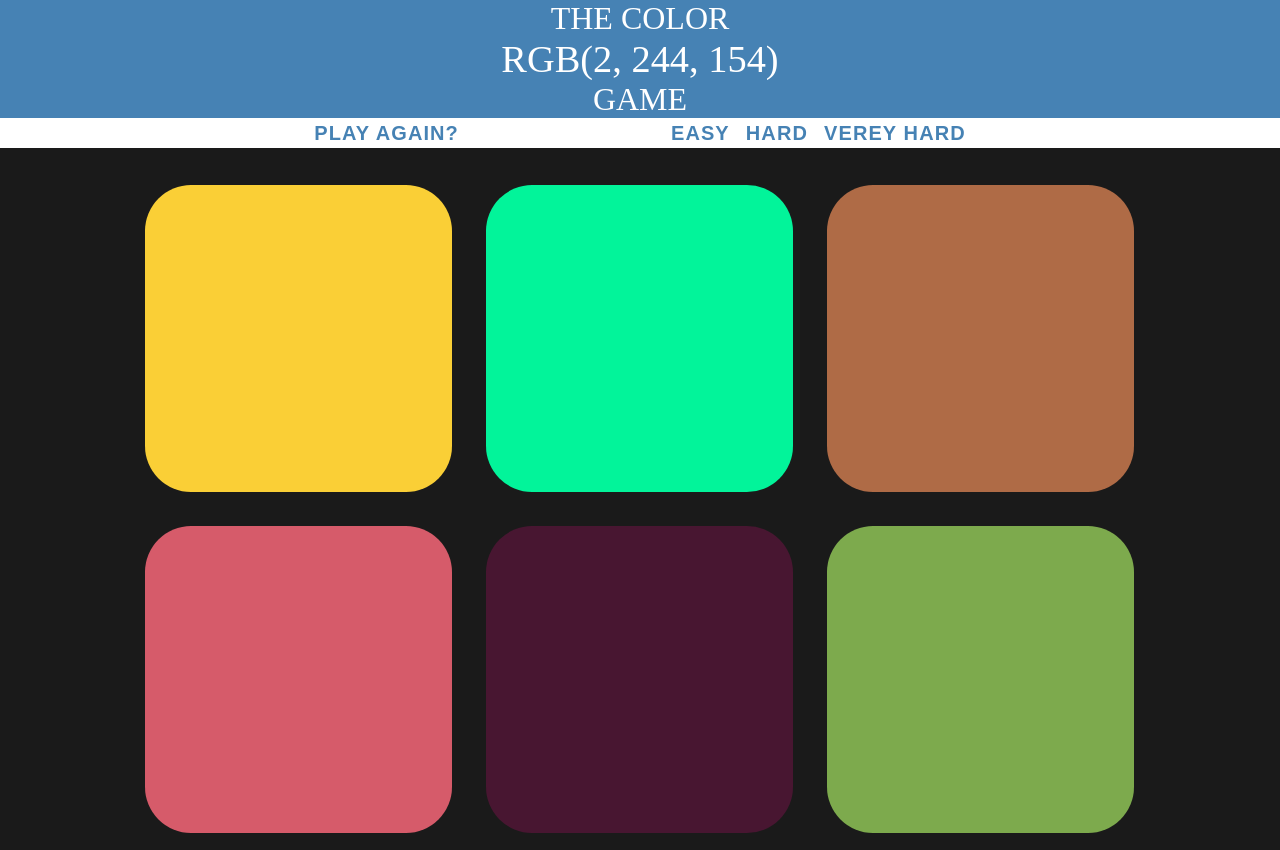
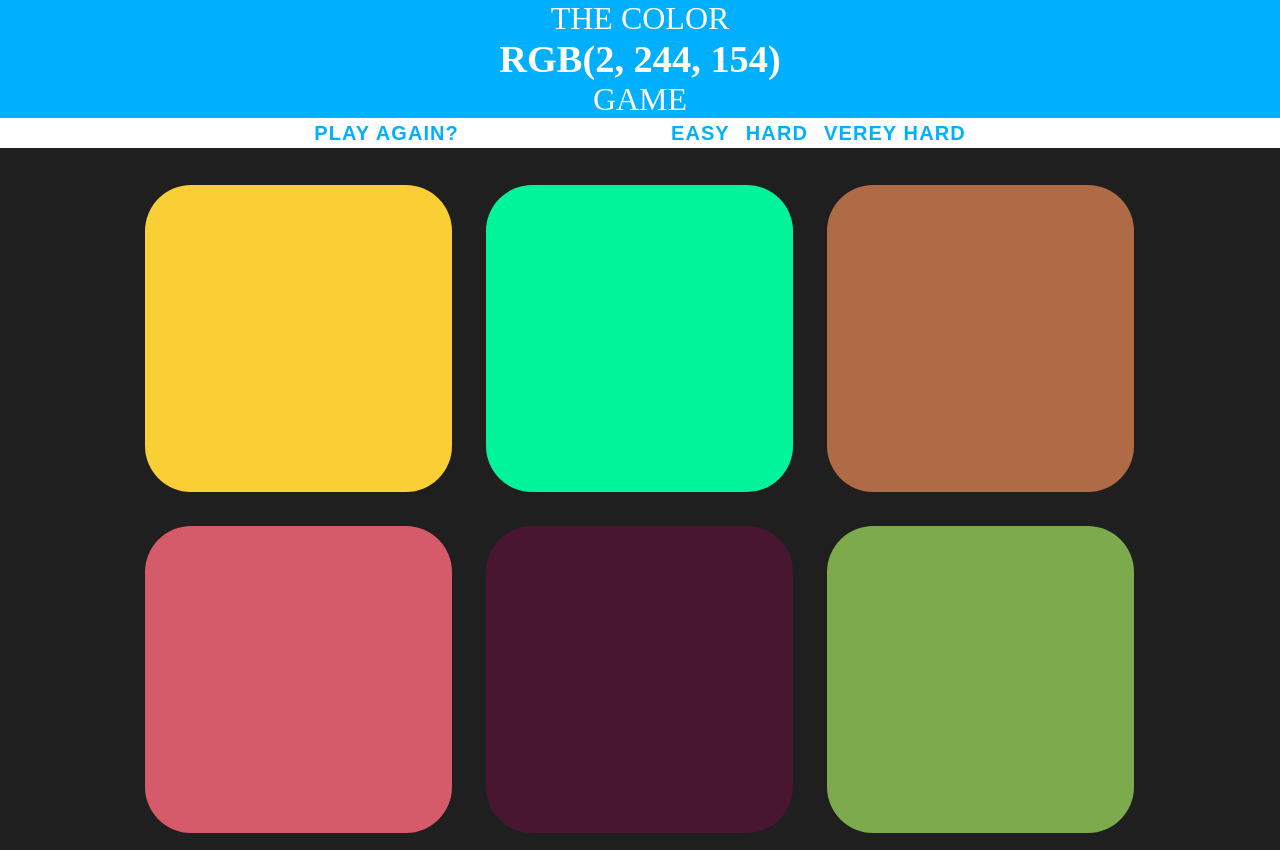
Before and after one commit to losefor/RGB-color-game, a plain HTML site: page colorGame.html in a window 1280 px wide. Drawn offline with Linux system fonts and the light colour scheme.

Commit message:
minoe changes

```diff
--- a/colorGame.css
+++ b/colorGame.css
@@ -1,6 +1,10 @@
+:root{
+  --primary-color : #00B0FF
+}
+
 body {
   margin: 0px;
-  background-color: rgb(26, 26, 26);
+  background-color: rgb(31, 31, 31);
   font-family: "montserrat", "avenir";
 }
 
@@ -9,7 +13,7 @@ button {
   background: none;
   text-transform: uppercase;
   height: 100%;
-  color: steelblue;
+  color: var(--primary-color);
   font-weight: 700;
   font-size: 8px;
   transition: all 0.3s;
@@ -18,14 +22,14 @@ button {
 }
 button:hover {
   color: white;
-  background-color: steelblue;
+  background-color: var(--primary-color);
 }
 
 h1 {
   width: auto;
   color: white;
   margin: 0 auto;
-  background-color: steelblue;
+  background-color: var(--primary-color);
   text-align: center;
   text-transform: uppercase;
   font-weight: 200;
@@ -38,10 +42,11 @@ h1 {
 .colorDisplay {
   font-size: 120%;
   transition: all 0.3s;
+  font-weight: 600;
 }
 
 .selected {
-  background-color: steelblue;
+  background-color: var(--primary-color);
   color: white;
 }
 
```
